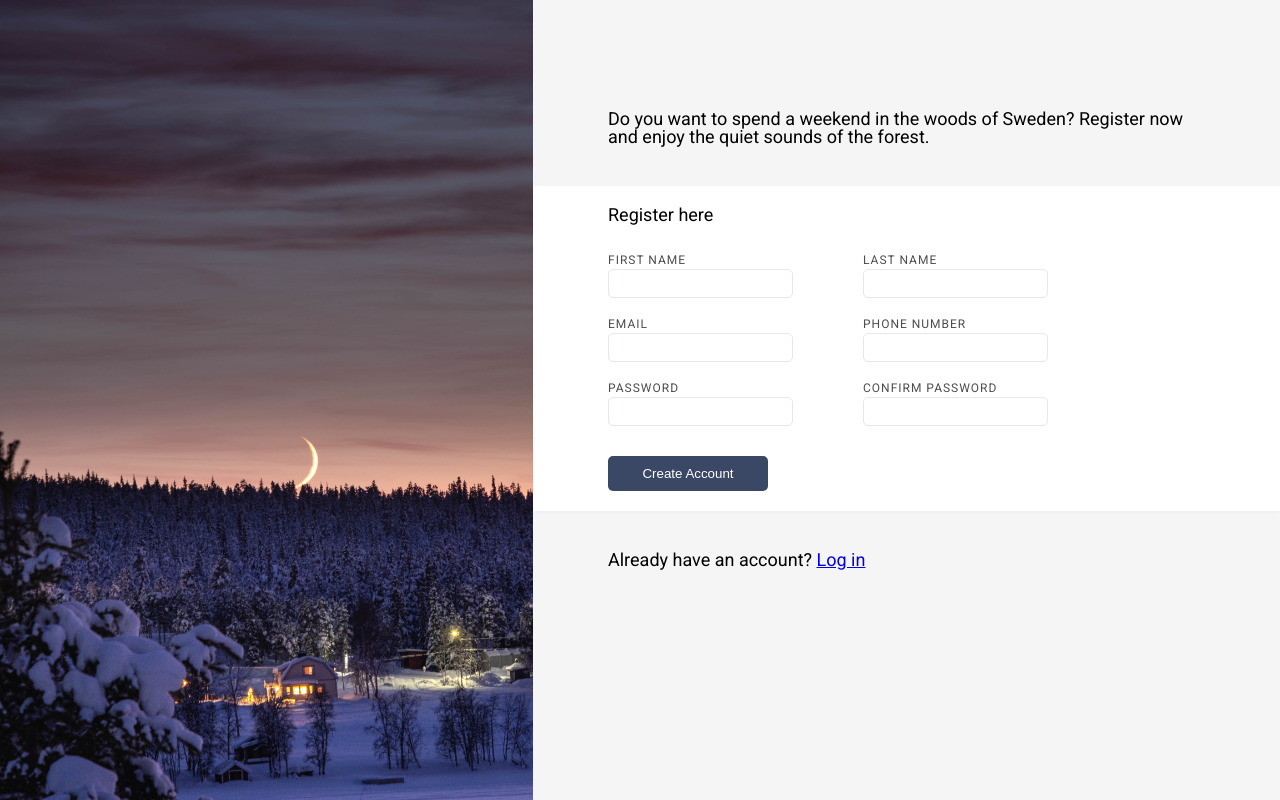
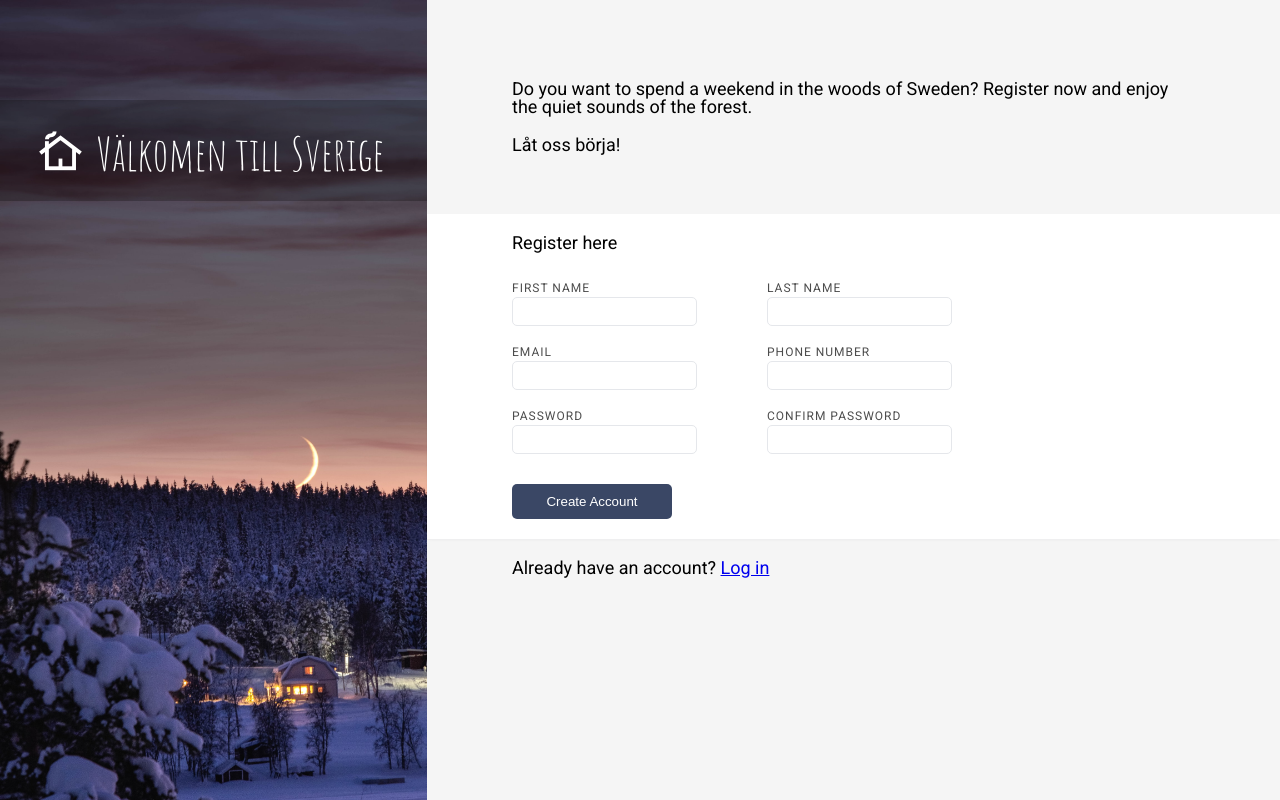
Before and after one commit to Javier-rn/sign-up-form, a plain HTML site: page index.html in a window 1280 px wide. Drawn offline with Linux system fonts and the light colour scheme.

Commit message:
Fix spacing between paragraphs

```diff
--- a/index.html
+++ b/index.html
@@ -11,17 +11,30 @@
       href="https://fonts.googleapis.com/css2?family=Amatic+SC:wght@400;700&family=Roboto:wght@300;400;700&display=swap"
       rel="stylesheet"
     />
+    <link
+      href="https://fonts.googleapis.com/icon?family=Material+Icons+Outlined"
+      rel="stylesheet"
+    />
+
     <link rel="stylesheet" href="reset.css" />
     <link rel="stylesheet" href="style.css" />
   </head>
   <body>
     <div class="container">
-      <img src="images/nikola-johnny-mirkovic-qlqPeDMV6Xc-unsplash.jpg" alt="" />
+      <div class="image-container">
+        <div class="logo-div">
+          <span class="icon material-icons-outlined"> cottage </span> Välkomen till
+          Sverige
+        </div>
+      </div>
       <div class="main-content">
-        <p class="header-para">
-          Do you want to spend a weekend in the woods of Sweden? Register now and enjoy
-          the quiet sounds of the forest.
-        </p>
+        <div class="header-paras">
+          <p>
+            Do you want to spend a weekend in the woods of Sweden? Register now and enjoy
+            the quiet sounds of the forest.
+          </p>
+          <p>Låt oss börja!</p>
+        </div>
         <form action="">
           <h2>Register here</h2>
           <div class="horizontal-inputs">
@@ -59,7 +72,7 @@
           </div>
         </form>
 
-        <p class="footer-para">Already have an account? <a href="#">Log in</a></p>
+        <p>Already have an account? <a href="#">Log in</a></p>
       </div>
     </div>
 
--- a/style.css
+++ b/style.css
@@ -12,12 +12,32 @@ h1 {
   flex-direction: row;
 }
 
-img {
+.image-container {
+  background-image: url('images/nikola-johnny-mirkovic-qlqPeDMV6Xc-unsplash.jpg');
+  background-size: cover;
   width: 100%;
   height: 100vh;
   flex: 2;
 }
 
+.logo-div {
+  font-family: 'Amatic SC', cursive;
+  font-size: 46px;
+  background-color: rgba(0, 0, 0, 0.246);
+  color: white;
+  text-align: center;
+  width: 100%;
+  padding: 25px 0;
+  position: relative;
+  top: 100px;
+}
+
+.icon {
+  font-size: 1.01em;
+  position: relative;
+  top: 5px;
+  right: 5px;
+}
 .main-content {
   flex: 4;
   display: flex;
@@ -25,17 +45,21 @@ img {
   align-items: center;
 }
 
-.header-para,
-.footer-para {
+.header-paras {
   width: 80%;
-
-  margin-top: 110px;
+  margin-top: 80px;
   margin-bottom: 40px;
 }
 
-.footer-para {
-  margin-top: 40px;
+p {
+  margin-bottom: 20px;
 }
+
+p:last-child {
+  margin-top: 20px;
+  width: 80%;
+}
+
 input {
   padding: 6px 3px;
   border: 1px solid #e5e7eb;
```
Also changed, not shown: images/cottage_black_24dp.svg (added), 1 other file.
